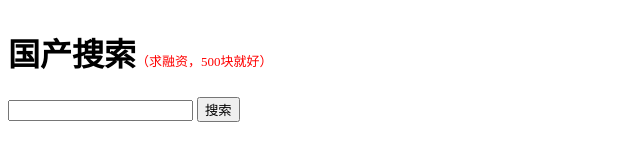
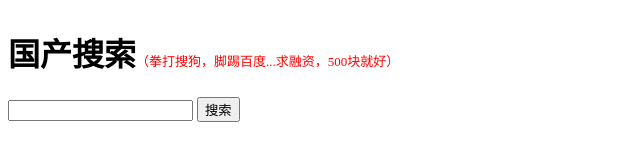
Before and after one commit to shaw5683/search, a website: page views/index.html in a window 1280 px wide. Shown: the whole page, without its empty margins (0-640 px from the left). Drawn offline with Linux system fonts and the light colour scheme.

Commit message:
no message

```diff
--- a/views/index.html
+++ b/views/index.html
@@ -29,7 +29,7 @@
 	</style>
 </head>
 <body>
-	<h1>国产搜索</h1><span class="help">（求融资，500块就好）</span><br>
+	<h1>国产搜索</h1><span class="help">（拳打搜狗，脚踢百度...求融资，500块就好）</span><br>
 	<input type="text">
 	<button id="search">搜索</button>
 	<div class="container"></div>
```
